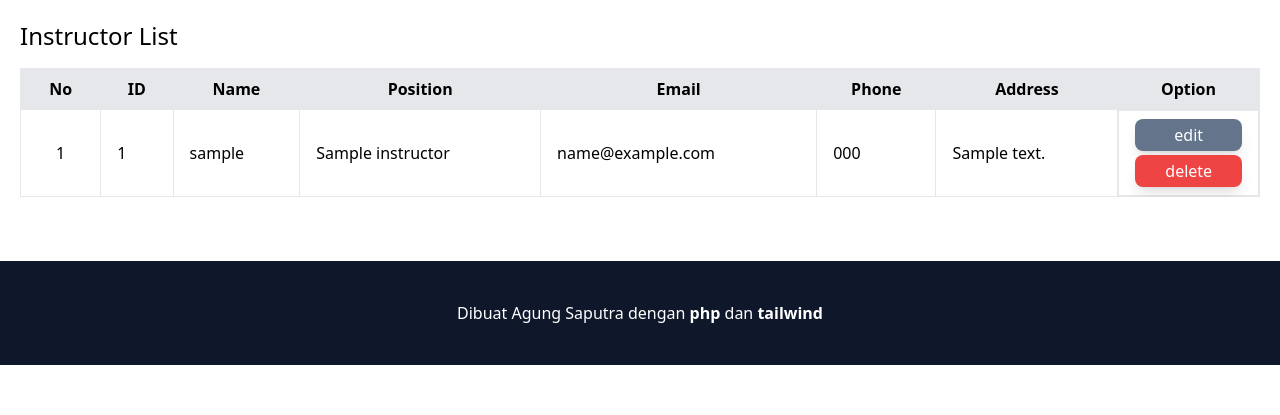
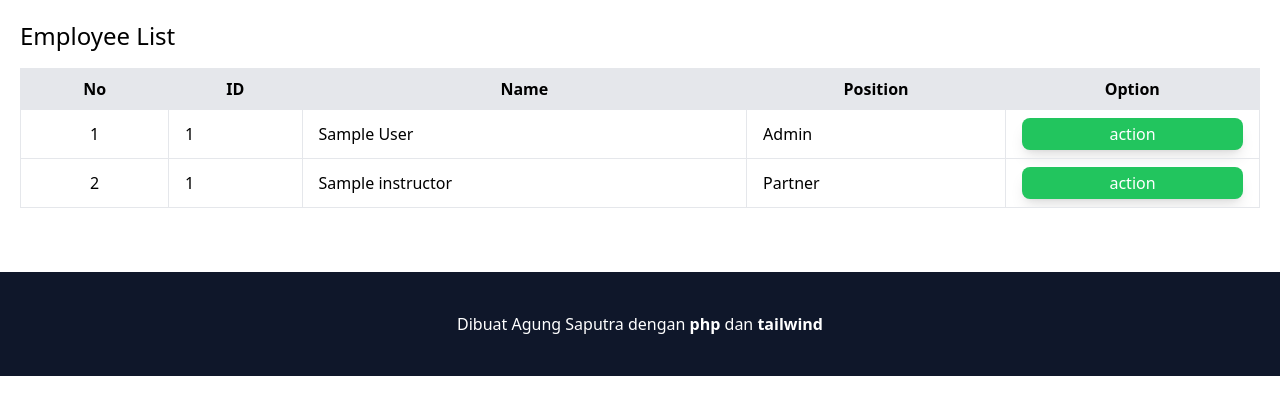
Before and after one commit to difhaels/dx-coding, a PHP site: page /admin/hrm/employees.php in a window 1280 px wide. Shown: the part 56-471 px from the top of the page. Run offline with PHP 8.4, Linux system fonts and the light colour scheme; tables that the repository leaves empty or names only in its code hold one stand-in row (values such as "Sample post"); style sheets or scripts are compiled from the project's sources.

Commit message:
added employees

```diff
--- a/admin/hrm/employees.php
+++ b/admin/hrm/employees.php
@@ -1,23 +1,31 @@
 <?php
-    require '../../functions/query.php';
-    $instructors = query("SELECT * FROM instructor");
+require '../../functions/query.php';
+
+// Query untuk mengambil data dari tabel admin
+$admins = query("SELECT id_admin AS id, name_admin AS name, 'Admin' AS position FROM admin");
+
+// Query untuk mengambil data dari tabel instructor
+$instructors = query("SELECT id_instructor AS id, name_instructor AS name, 'Partner' AS position FROM instructor");
+
+// Gabungkan kedua hasil query
+$employees = array_merge($admins, $instructors);
 ?>
 <!DOCTYPE html>
 <html lang="en">
 <head>
     <meta charset="UTF-8">
     <meta name="viewport" content="width=device-width, initial-scale=1.0">
-    <title>Dx Coding - Instructor List</title>
+    <title>Dx Coding - Employees</title>
     <link rel="stylesheet" href="../../css/output.css">
 </head>
 <body>
     <nav class="bg-slate-200 flex justify-between items-center px-5">
         <h1 class="text-2xl py-3">Dx Coding</h1>
-        <a class="bg-red-500 text-white px-3 py-1 rounded-lg hover:bg-red-400 cursor-pointer" href="../hrm.php">Back</a>
+        <a class="bg-red-500 text-white px-3 py-1 rounded-lg hover:bg-red-400 cursor-pointer" href="../dashboard.php">Back</a>
     </nav>
 
     <div class="px-5 mt-5 mb-16">
-        <h1 class="text-2xl mb-4">Instructor List</h1>
+        <h1 class="text-2xl mb-4">Employee List</h1>
         <div class="overflow-x-auto">
             <table class="min-w-full bg-white border border-gray-200">
                 <thead class="bg-gray-200">
@@ -26,37 +34,26 @@
                         <th class="px-4 py-2">ID</th>
                         <th class="px-4 py-2">Name</th>
                         <th class="px-4 py-2">Position</th>
-                        <th class="px-4 py-2">Email</th>
-                        <th class="px-4 py-2">Phone</th>
-                        <th class="px-4 py-2">Address</th>
                         <th class="px-4 py-2">Option</th>
                     </tr>
                 </thead>
                 <tbody>
                     <?php $no = 1; ?>
-                    <?php foreach ($instructors as $instructor) : ?>
+                    <?php foreach ($employees as $employee) : ?>
                         <tr>
                             <td class="border px-4 py-2 text-center"><?= $no++; ?></td>
-                            <td class="border px-4 py-2"><?= $instructor["id_instructor"]; ?></td>
-                            <td class="border px-4 py-2"><?= $instructor["username_instructor"]; ?></td>
-                            <td class="border px-4 py-2"><?= $instructor["name_instructor"]; ?></td>
-                            <td class="border px-4 py-2"><?= $instructor["email_instructor"]; ?></td>
-                            <td class="border px-4 py-2"><?= $instructor["phone_instructor"]; ?></td>
-                            <td class="border px-4 py-2"><?= $instructor["address_instructor"]; ?></td>
-                            <td class="border px-4 py-2 grid grid-cols-1 gap-1">
-                                <a href="">
-                                    <div class="bg-slate-500 hover:bg-slate-400 shadow-lg rounded-lg px-2 py-1 text-white">
-                                        <h1 class="text-center">edit</h1>
-                                    </div>
-                                </a>
-                                <a href="">
-                                    <div class="bg-red-500 hover:bg-red-400 shadow-lg rounded-lg px-2 py-1 text-white">
-                                        <h1 class="text-center">delete</h1>
+                            <td class="border px-4 py-2"><?= $employee["id"]; ?></td>
+                            <td class="border px-4 py-2"><?= $employee["name"]; ?></td>
+                            <td class="border px-4 py-2"><?= $employee["position"]; ?></td>
+                            <td class="border px-4 py-2">
+                                <a href="../hrm.php">
+                                    <div class="bg-green-500 hover:bg-green-400 shadow-lg rounded-lg px-2 py-1 text-white">
+                                        <h1 class="text-center">action</h1>
                                     </div>
                                 </a>
                             </td>
                         </tr>
-                    <?php endforeach ?>
+                    <?php endforeach; ?>
                 </tbody>
             </table>
         </div>
```
